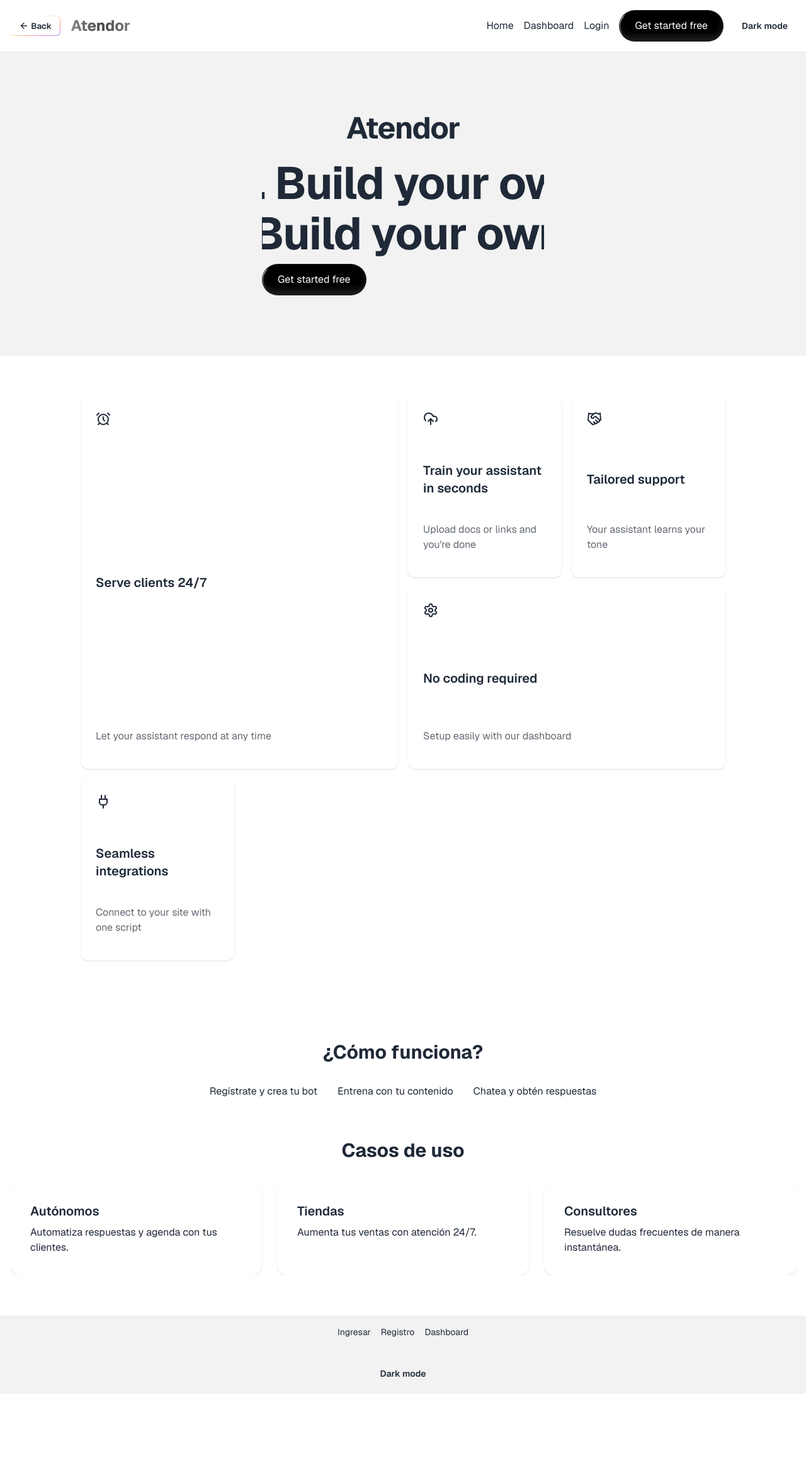
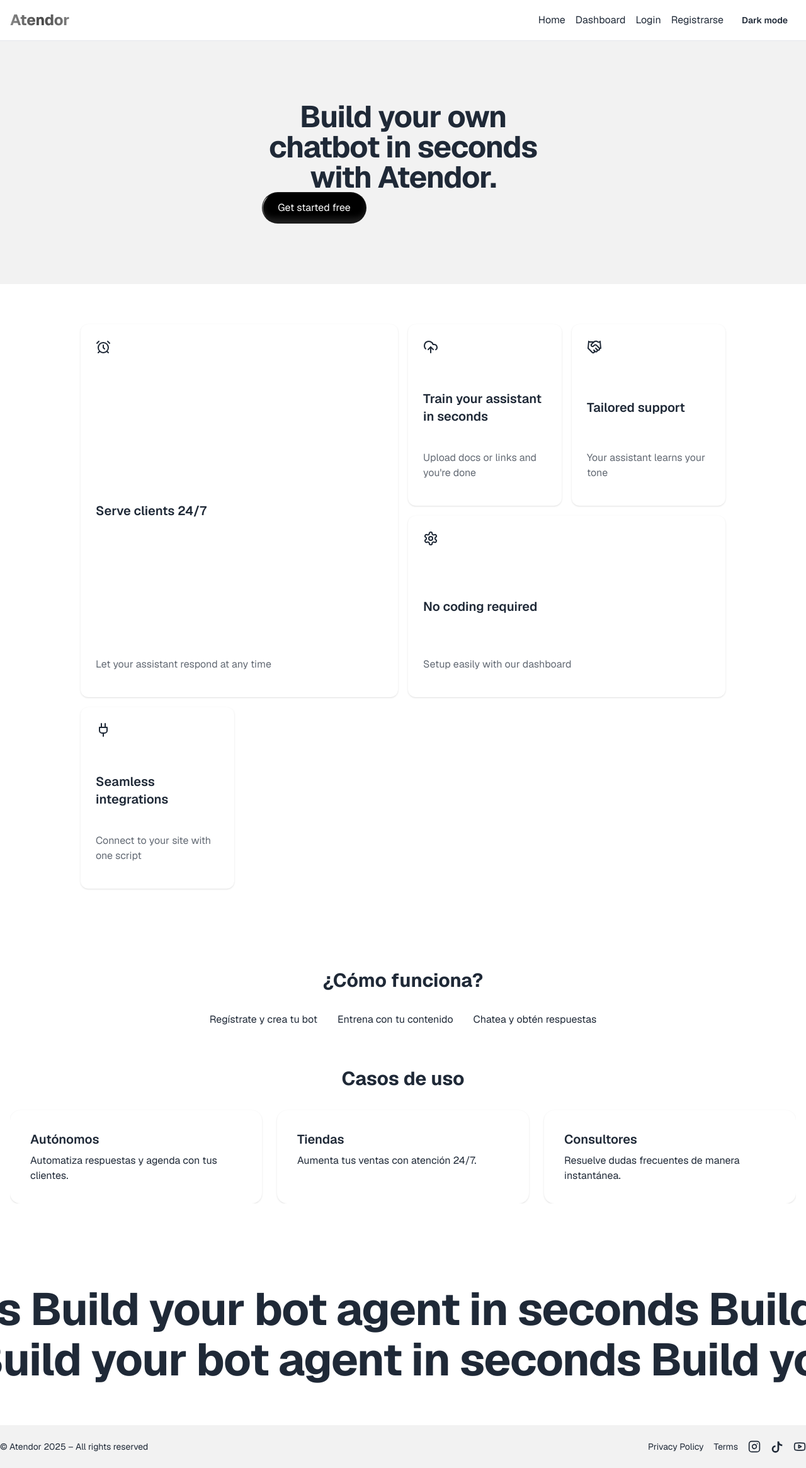
Before and after one commit to vldmrnvs/Atendor, a Next.js app: page / in a window 1280 px wide. Shown: the whole page at 63% size. Before the commit the page ends 2213 px from the top, so only its background shows below. Built offline with nearby package versions, Linux system fonts and the light colour scheme.

Commit message:
feat: improve landing and dashboard layout

```diff
--- /dev/null
+++ b/app/dashboard/account/page.tsx
@@ -0,0 +1,3 @@
+export default function AccountPage() {
+  return <div className="p-4">My account</div>;
+}
--- /dev/null
+++ b/app/dashboard/bots/[botId]/page.tsx
@@ -0,0 +1 @@
+export { default } from '../../../bots/[botId]/page';
--- /dev/null
+++ b/app/dashboard/bots/new/page.tsx
@@ -0,0 +1 @@
+export { default } from '../../../bots/new/page';
--- /dev/null
+++ b/app/dashboard/bots/page.tsx
@@ -0,0 +1 @@
+export { default } from '../../bots/page';
--- /dev/null
+++ b/app/dashboard/feedback/page.tsx
@@ -0,0 +1,3 @@
+export default function FeedbackPage() {
+  return <div className="p-4">Send us your feedback!</div>;
+}
--- /dev/null
+++ b/app/dashboard/layout.tsx
@@ -0,0 +1,11 @@
+import type { ReactNode } from 'react';
+import DashboardSidebar from '@/components/DashboardSidebar';
+
+export default function DashboardLayout({ children }: { children: ReactNode }) {
+  return (
+    <div className="flex min-h-screen">
+      <DashboardSidebar />
+      <div className="flex-1 p-4">{children}</div>
+    </div>
+  );
+}
--- a/app/dashboard/page.tsx
+++ b/app/dashboard/page.tsx
@@ -1,15 +1,13 @@
+"use client";
 import Link from 'next/link';
 import { mockBots } from '@/lib/mock/bots';
 import { mockUsers } from '@/lib/mock/users';
-import DashboardSidebar from '@/components/DashboardSidebar';
 import { BoxReveal } from '@/components/magicui/box-reveal';
 
 export default function Dashboard() {
   const user = mockUsers[0];
   return (
-    <main className="container mx-auto flex gap-4 p-4">
-      <DashboardSidebar />
-      <div className="flex-1 space-y-8">
+    <div className="space-y-8">
         <BoxReveal width="100%">
           <h1 className="text-3xl font-bold">Hola, {user.name}</h1>
         </BoxReveal>
@@ -18,7 +16,7 @@
           <section>
             <div className="mb-2 flex items-center justify-between">
               <h2 className="text-xl font-semibold">Tus Bots</h2>
-              <Link href="/bots/new" className="btn btn-sm btn-primary">
+              <Link href="/dashboard/bots/new" className="btn btn-sm btn-primary">
                 Crear nuevo bot
               </Link>
             </div>
@@ -27,7 +25,7 @@
                 <li key={bot.id} className="card bg-base-100 shadow">
                   <div className="card-body flex-row items-center justify-between p-4">
                     <span>{bot.name}</span>
-                    <Link href={`/bots/${bot.id}`} className="link-hover link">
+                    <Link href={`/dashboard/bots/${bot.id}`} className="link-hover link">
                       Ver
                     </Link>
                   </div>
@@ -48,6 +46,5 @@
           </section>
         </BoxReveal>
       </div>
-    </main>
   );
 }
--- /dev/null
+++ b/app/dashboard/settings/page.tsx
@@ -0,0 +1,3 @@
+export default function SettingsPage() {
+  return <div className="p-4">Settings coming soon</div>;
+}
--- a/app/page.tsx
+++ b/app/page.tsx
@@ -4,18 +4,20 @@
 import { FlickeringGrid } from '@/components/magicui/flickering-grid';
 import { BentoGrid, BentoGridItem } from '@/components/magicui/bento-grid';
 import { TypingAnimation } from '@/components/magicui/typing-animation';
+import { DotPattern } from '@/components/magicui/dot-pattern';
 import { ScrollBasedVelocity } from '@/components/magicui/scroll-based-velocity';
-import { DotPattern } from '@/components/magicui/dot-pattern';
 import { ShimmerButton } from '@/components/magicui/shimmer-button';
 import { BoxReveal } from '@/components/magicui/box-reveal';
-import ThemeToggle from '@/components/ThemeToggle';
 import {
   AlarmClock,
   UploadCloud,
   Handshake,
   Settings,
   Plug,
+  Instagram,
+  Youtube,
 } from 'lucide-react';
+import TikTokIcon from '@/components/icons/TikTok';
 
 export default function Home() {
 
@@ -28,11 +30,8 @@
         <div className="relative z-10 hero-content text-center">
           <div className="max-w-md space-y-4">
             <TypingAnimation as="h1" className="text-5xl font-bold">
-              Atendor
+              Build your own chatbot in seconds with Atendor.
             </TypingAnimation>
-            <ScrollBasedVelocity className="py-2 text-lg" defaultVelocity={1}>
-              Build your own agent bot in seconds.
-            </ScrollBasedVelocity>
             <Link href="/signup">
               <ShimmerButton className="px-6 py-3">Get started free</ShimmerButton>
             </Link>
@@ -121,20 +120,35 @@
         </BoxReveal>
       </section>
 
+      {/* Scroll headline */}
+      <section className="overflow-hidden py-16">
+        <ScrollBasedVelocity className="text-center" defaultVelocity={3}>
+          Build your bot agent in seconds
+        </ScrollBasedVelocity>
+      </section>
+
       {/* Footer */}
-      <footer className="footer footer-center bg-base-200 p-4">
-        <nav className="grid grid-flow-col gap-4">
-          <Link href="/login" className="link-hover link">
-            Ingresar
-          </Link>
-          <Link href="/signup" className="link-hover link">
-            Registro
-          </Link>
-          <Link href="/dashboard" className="link-hover link">
-            Dashboard
-          </Link>
-        </nav>
-        <ThemeToggle />
+      <footer className="footer bg-base-200 text-base-content">
+        <div className="container mx-auto grid grid-cols-1 items-center justify-between gap-4 py-6 md:grid-cols-2">
+          <p className="justify-self-start">© Atendor 2025 – All rights reserved</p>
+          <nav className="justify-self-end flex flex-wrap items-center gap-4">
+            <Link href="/privacy" className="link-hover link">
+              Privacy Policy
+            </Link>
+            <Link href="/terms" className="link-hover link">
+              Terms
+            </Link>
+            <Link href="https://instagram.com" className="link-hover" aria-label="Instagram">
+              <Instagram className="h-5 w-5" />
+            </Link>
+            <Link href="https://tiktok.com" className="link-hover" aria-label="TikTok">
+              <TikTokIcon className="h-5 w-5" />
+            </Link>
+            <Link href="https://youtube.com" className="link-hover" aria-label="YouTube">
+              <Youtube className="h-5 w-5" />
+            </Link>
+          </nav>
+        </div>
       </footer>
     </main>
   );
--- a/components/DashboardSidebar.tsx
+++ b/components/DashboardSidebar.tsx
@@ -1,17 +1,21 @@
 "use client";
 import Link from 'next/link';
 import { useState } from 'react';
+import { usePathname } from 'next/navigation';
 import { Menu, X } from 'lucide-react';
-import { motion, AnimatePresence } from 'framer-motion';
+import { motion } from 'framer-motion';
+import ThemeToggle from './ThemeToggle';
 
 const navItems = [
-  { href: '/dashboard', label: 'My Bots' },
-  { href: '/bots/new', label: 'Create Bot' },
+  { href: '/dashboard/bots', label: 'My Bots' },
+  { href: '/dashboard/bots/new', label: 'Create Bot' },
   { href: '/dashboard/settings', label: 'Settings' },
-  { href: '/help', label: 'Help / Feedback' },
+  { href: '/dashboard/account', label: 'My Account' },
+  { href: '/dashboard/feedback', label: 'Feedback' },
 ];
 
 export default function DashboardSidebar() {
+  const pathname = usePathname();
   const [open, setOpen] = useState(false);
 
   return (
@@ -22,30 +26,27 @@
       >
         {open ? <X /> : <Menu />}
       </button>
-      <AnimatePresence>
-        {(open || typeof window === 'undefined') && (
       <motion.aside
-            initial={{ x: -260 }}
-            animate={{ x: 0 }}
-            exit={{ x: -260 }}
-            transition={{ type: 'spring', stiffness: 260, damping: 20 }}
-            className="fixed inset-y-0 left-0 z-20 w-56 bg-base-100 p-4 shadow sm:static sm:translate-x-0"
+        className={`fixed inset-y-0 left-0 z-20 flex w-56 flex-col bg-base-100 p-4 shadow transition-transform sm:static sm:translate-x-0 ${open ? 'translate-x-0' : '-translate-x-full sm:translate-x-0'}`}
       >
             <nav className="space-y-2">
               {navItems.map((item) => (
+                <motion.div whileHover={{ scale: 1.05 }} key={item.href}>
                   <Link
-                  key={item.href}
                     href={item.href}
-                  className="block rounded px-2 py-2 transition hover:bg-base-200"
+                    className={`block rounded px-2 py-2 transition hover:bg-base-200 ${pathname === item.href ? 'bg-base-200' : ''}`}
                     onClick={() => setOpen(false)}
                   >
                     {item.label}
                   </Link>
+                </motion.div>
               ))}
             </nav>
+            <div className="mt-auto space-y-2 pt-4">
+              <ThemeToggle />
+              <button className="btn btn-ghost btn-sm w-full">Logout</button>
+            </div>
       </motion.aside>
-        )}
-      </AnimatePresence>
     </div>
   );
 }
--- a/components/Header.tsx
+++ b/components/Header.tsx
@@ -1,18 +1,19 @@
 "use client";
 import Link from 'next/link';
 import { useState } from 'react';
+import { usePathname } from 'next/navigation';
 import ThemeToggle from './ThemeToggle';
 import BackButton from './BackButton';
 import { AnimatedShinyText } from '@/components/magicui/animated-shiny-text';
-import { ShimmerButton } from '@/components/magicui/shimmer-button';
 
 export default function Header() {
+  const pathname = usePathname();
   const [loggedIn] = useState(false);
   return (
     <header className="border-b bg-base-100">
       <nav className="container mx-auto flex items-center justify-between p-4">
         <div className="flex items-center gap-4">
-          <BackButton className="hidden sm:inline-flex" />
+          {pathname !== '/' && <BackButton className="hidden sm:inline-flex" />}
           <Link href="/" className="font-bold">
             <AnimatedShinyText className="text-2xl">Atendor</AnimatedShinyText>
           </Link>
@@ -31,8 +32,8 @@
               <Link href="/login" className="link-hover link">
                 Login
               </Link>
-              <Link href="/signup">
-                <ShimmerButton className="px-6 py-3">Get started free</ShimmerButton>
+              <Link href="/signup" className="link-hover link">
+                Registrarse
               </Link>
             </>
           )}
--- /dev/null
+++ b/components/icons/TikTok.tsx
@@ -0,0 +1,12 @@
+export default function TikTokIcon(props: React.SVGProps<SVGSVGElement>) {
+  return (
+    <svg
+      viewBox="0 0 24 24"
+      fill="currentColor"
+      aria-hidden="true"
+      {...props}
+    >
+      <path d="M12.8 2h3.2a5.9 5.9 0 0 0 5.9 5.9v3.1a9 9 0 0 1-5.9-2.1v7.8a7 7 0 1 1-7-7v3.2a3.8 3.8 0 1 0 3.8 3.8V2Z" />
+    </svg>
+  );
+}
```
Lines whose indentation alone changed are shown as unchanged.
